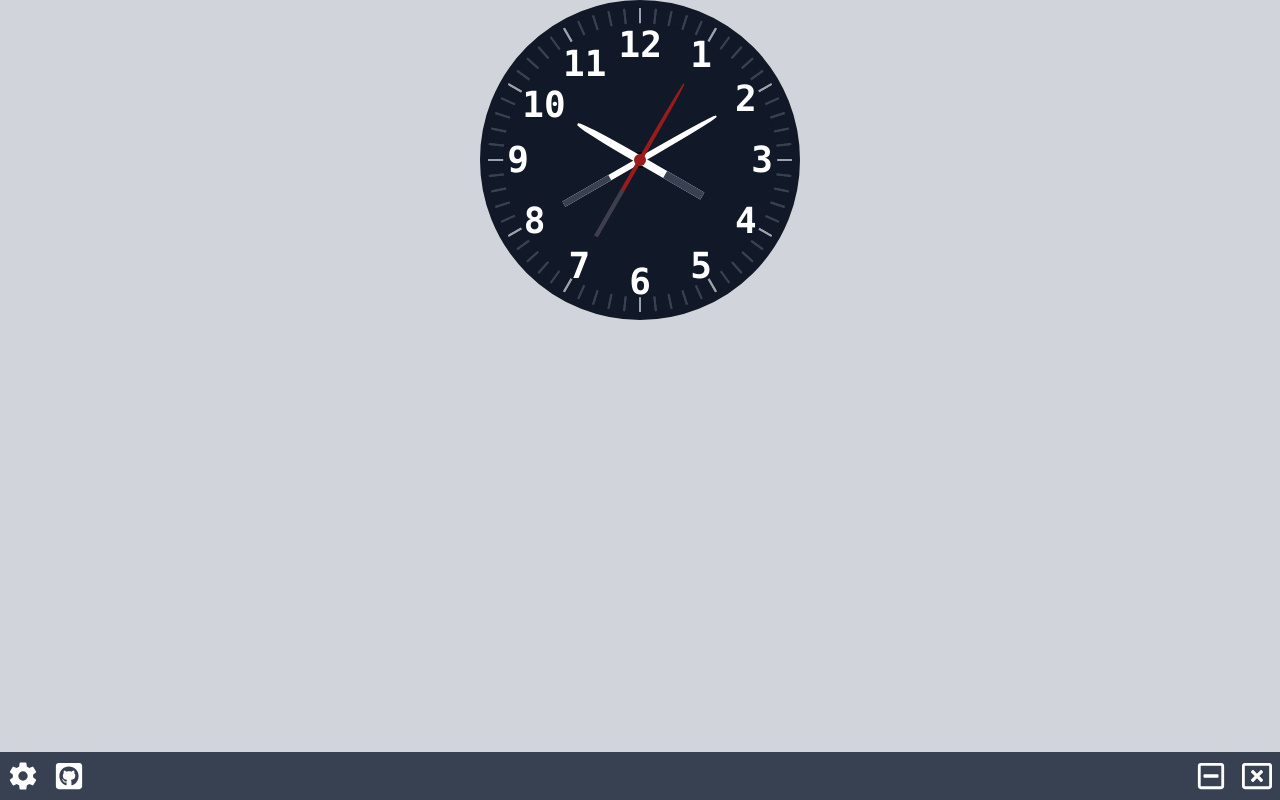
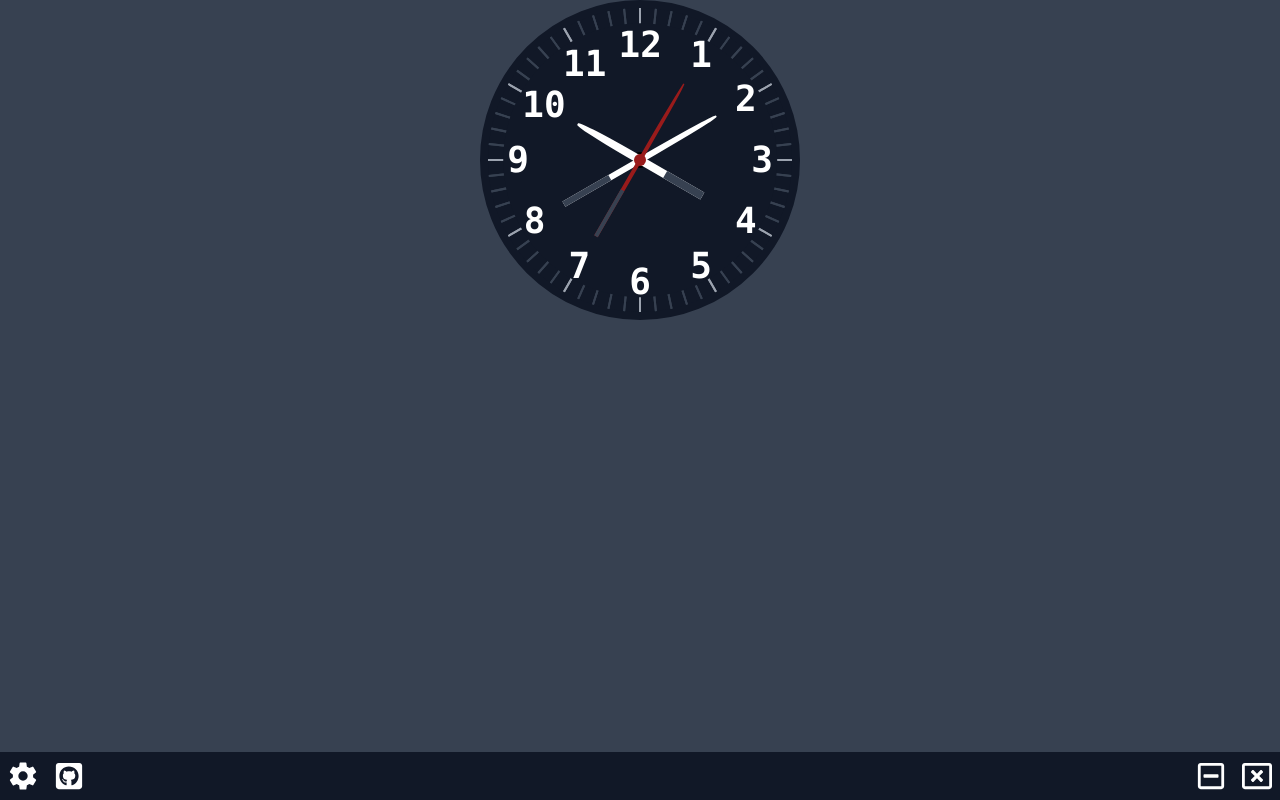
Before and after one commit to iSuperMeng/clock.desktop, a React (Vite) app: page / in a window 1280 px wide. Built offline with nearby package versions, Linux system fonts and the light colour scheme.

Commit message:
chore: set bg for darkMode when toolbar is enabled

```diff
--- a/src/App.tsx
+++ b/src/App.tsx
@@ -70,7 +70,7 @@ const Toolbars: React.FC<{ enable: boolean }> = ({ enable }) => {
   return (
     <div
       data-tauri-drag-region
-      className="fixed bottom-0 w-full h-12 bg-gray-700 z-50 flex"
+      className="fixed bottom-0 w-full h-12 bg-gray-700 dark:bg-gray-900 z-50 flex"
       style={{ opacity: enable ? 1 : 0 }}
     >
       <div className="flex-1 flex justify-start items-center gap-4">
@@ -154,7 +154,7 @@ function App() {
       data-tauri-drag-region
       className={`h-screen w-screen flex justify-center items-start ${
         darkMode ? "dark" : ""
-      } ${showToolbar ? "bg-gray-300" : ""} `}
+      } ${showToolbar ? "bg-gray-300 dark:bg-gray-700" : ""} `}
       onMouseEnter={() => setShowToolbar(true)}
       onMouseLeave={() => setShowToolbar(false)}
     >
```
